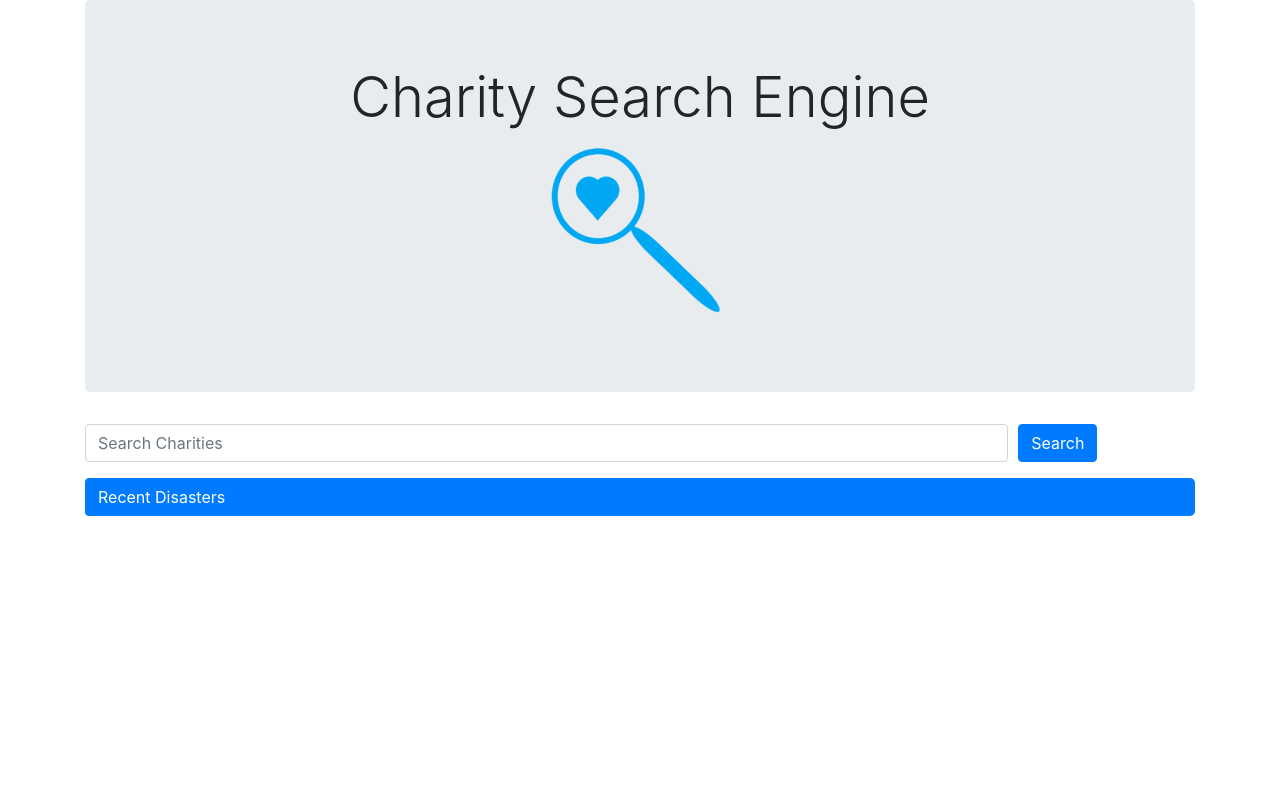
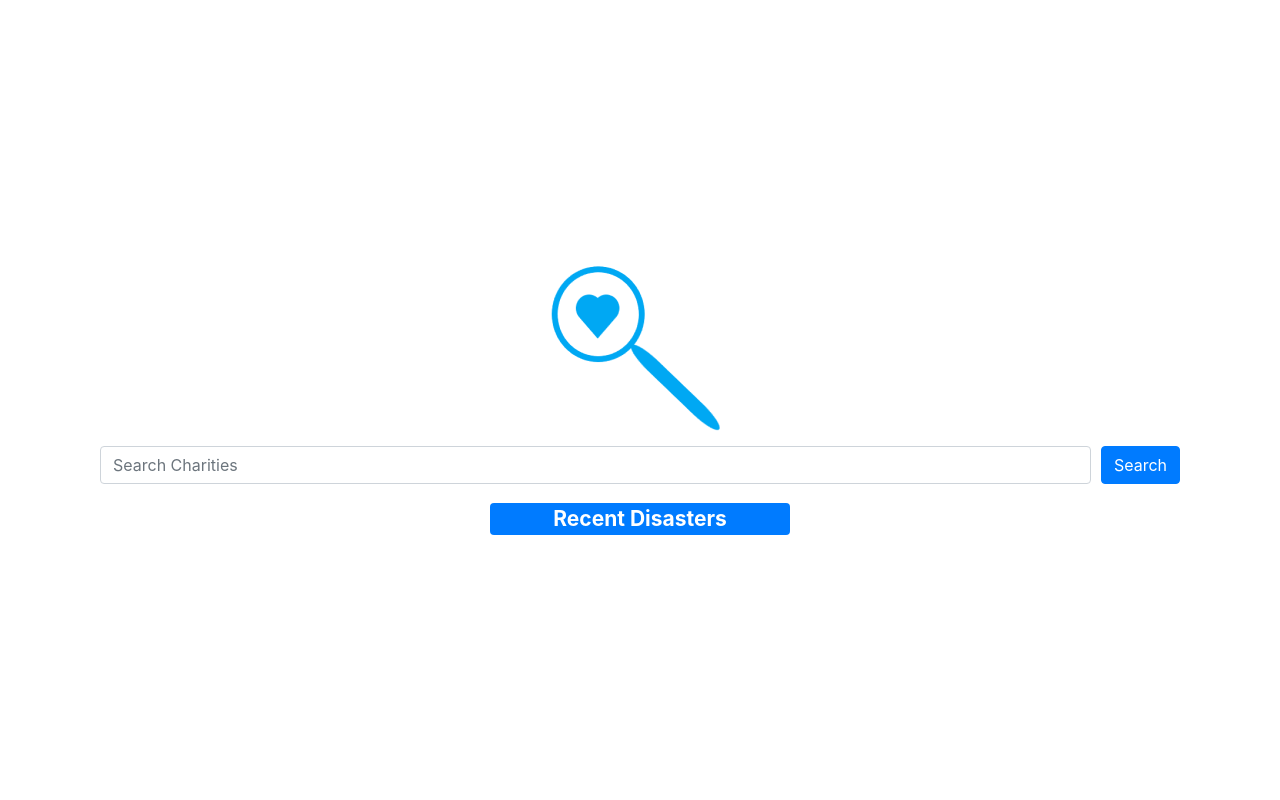
Before and after one commit to noahschrader/charity-search-engine, a Django app: page / in a window 1280 px wide. Run offline with Django 3.2, Linux system fonts and the light colour scheme; data that the repository does not hold is empty.

Commit message:
css updates

```diff
--- a/application/views/home.py
+++ b/application/views/home.py
@@ -11,7 +11,7 @@ from application.api.FEMA import DisasterQuery, DateFilter, Filter, ApiHandler
 def get_list_of_disaster_titles(disasters: typing.Dict):
     lst = []
     for d in disasters:
-        lst.append(d[DisasterQuery.Field.DECLARATION_TITLE.value])
+        lst.append(d[DisasterQuery.Field.DECLARATION_TITLE.value].title())
     return lst
 
 
@@ -49,39 +49,8 @@ def lookup_recent_disasters(scope_in_days=90) -> List[str]:
     return list(sorted_counts.keys())
 
 
-class Button:
-
-    def __init__(self, text="", is_selected=False):
-        """
-        :param text: The text to be displayed on the button.
-        :param is_selected: Indicates if a button is currently selected.
-        """
-        self.text = text
-        self.is_selected = is_selected
-
-    def get_text(self) -> str:
-        """
-        :return: The current text value of this button.
-        """
-        return self.text
-
-    def set_text(self, new_text) -> str:
-        """
-        Sets the text of the button.
-        :param new_text: Text to be set to.
-        :return: The old text.
-        """
-        prev = self.text
-        self.text = new_text
-        return prev
-
-
 class Home(View):
 
     def get(self, request):
-        menu_buttons = [
-            vars(Button("Recent Disasters", False))
-        ]
-        print(menu_buttons)
         top_disasters = lookup_recent_disasters()[0:10]
-        return render(request, "main/home.html", {"items": top_disasters, "menu_options": menu_buttons})
+        return render(request, "main/home.html", {"items": top_disasters})
--- a/charity/settings.py
+++ b/charity/settings.py
@@ -120,9 +120,6 @@ USE_TZ = True
 # https://docs.djangoproject.com/en/3.2/howto/static-files/
 
 STATIC_URL = '/static/'
-STATICFILES_DIRS = [
-    "static"
-]
 
 # Default primary key field type
 # https://docs.djangoproject.com/en/3.2/ref/settings/#default-auto-field
--- a/charity/urls.py
+++ b/charity/urls.py
@@ -16,12 +16,9 @@ Including another URLconf
 from django.contrib import admin
 from django.urls import path
 from application.views import home, search
-from django.contrib.staticfiles.urls import staticfiles_urlpatterns
 
 urlpatterns = [
-    path('admin/', admin.site.urls),
+    # path('admin/', admin.site.urls),
     path('', home.Home.as_view(), name='home'),
     path('search/', search.SearchView.as_view(), name='search'),
 ]
-
-urlpatterns += staticfiles_urlpatterns()
--- /dev/null
+++ b/static/styles.css
@@ -0,0 +1,9 @@
+
+html, body, .container {
+    height: 100%;
+    width: 100%;
+}
+
+.flex-row {
+    gap: 10px
+}
--- a/templates/base.html
+++ b/templates/base.html
@@ -1,14 +1,15 @@
+{% load static %}
 <!doctype html>
 <html lang="en">
     <head>
         <!-- Required meta tags -->
         <meta charset="utf-8">
         <meta name="viewport" content="width=device-width, initial-scale=1, shrink-to-fit=no">
+        <title>Charity Search Engine</title>
 
         <!-- Bootstrap CSS -->
         <link rel="stylesheet" href="https://cdn.jsdelivr.net/npm/bootstrap@4.5.3/dist/css/bootstrap.min.css" integrity="sha384-TX8t27EcRE3e/ihU7zmQxVncDAy5uIKz4rEkgIXeMed4M0jlfIDPvg6uqKI2xXr2" crossorigin="anonymous">
-
-    <title>Charity Search Engine</title>
+        <link rel="stylesheet" href="{% static "styles.css" %}">
     </head>
     <body>
         <div class="container">
--- a/templates/main/home.html
+++ b/templates/main/home.html
@@ -1,32 +1,25 @@
 {% extends "base.html" %}
 {% load static %}
 {% block content %}
-    <div class="jumbotron text-center">
-         <h1 class="display-4">Charity Search Engine</h1>
-        <img src="{% static "charity_search_icon.png" %}"/>
-    </div>
+    <div class="container d-flex align-items-center justify-content-center">
+        <div class="d-flex flex-column flex-fill">
+            <div class="d-flex justify-content-center"><img src="{% static "charity_search_icon.png" %}"/></div>
             <form action="{% url 'search' %}" method="get">
-        <div class="form-row">
-            <div class="form-group col-md-10">
+                <div class="d-flex flex-row justify-content-center">
+                    <div class="flex-fill form-group">
                         <input type="text" class="form-control" name="q" placeholder="Search Charities">
                     </div>
-            <div class="form-group col-md-2">
-                <button type="submit" class="btn btn-primary" data-toggle="tooltip" data-placement="bottom">Search</button>
+                    <div class="form-group">
+                        <button type="submit" class="btn btn-primary">Search</button>
                     </div>
                 </div>
             </form>
-    <div class="button-group bg-primary" style="border-radius: 5px">
-        {% for option in menu_options %}
-            {% if option.is_selected == True %}
-                <button id="btn_{{ option.text }}" type="button" class="btn btn-success" onclick="">{{ option.text }}</button>
-            {% else %}
-                <button id="btn_{{ option.text }}" type="button" class="btn btn-primary" onclick="">{{ option.text }}</button>
-            {% endif %}
+            <div class="d-flex justify-content-center">
+                <h3><span class="badge badge-primary" style="width: 300px">Recent Disasters</span></h3>
+            </div>
+            {% for item in items %}
+                <div class="d-flex justify-content-center"><a href="/search/?q={{ item }}">{{ item }}</a></div>
             {% endfor %}
         </div>
-    <div>
-        {% for item in items %}
-            <a class="text-blue" href="/search/?q={{ item }}">{{ item }}</a><br>
-        {% endfor %}
     </div>
 {% endblock %}
```
Also changed, not shown: templates/main/filters.html (+2 -6 lines), templates/main/search.html (+5 -7 lines). Lines whose indentation alone changed are shown as unchanged.
